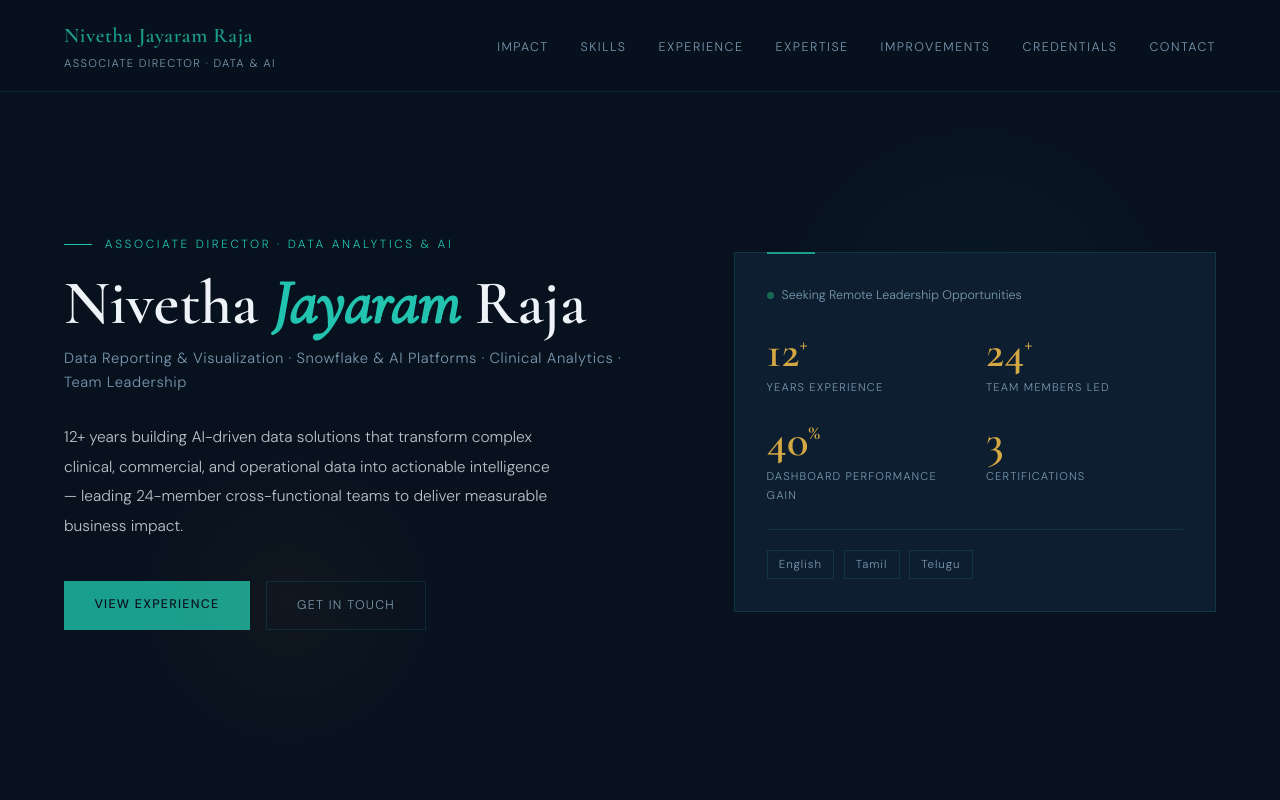
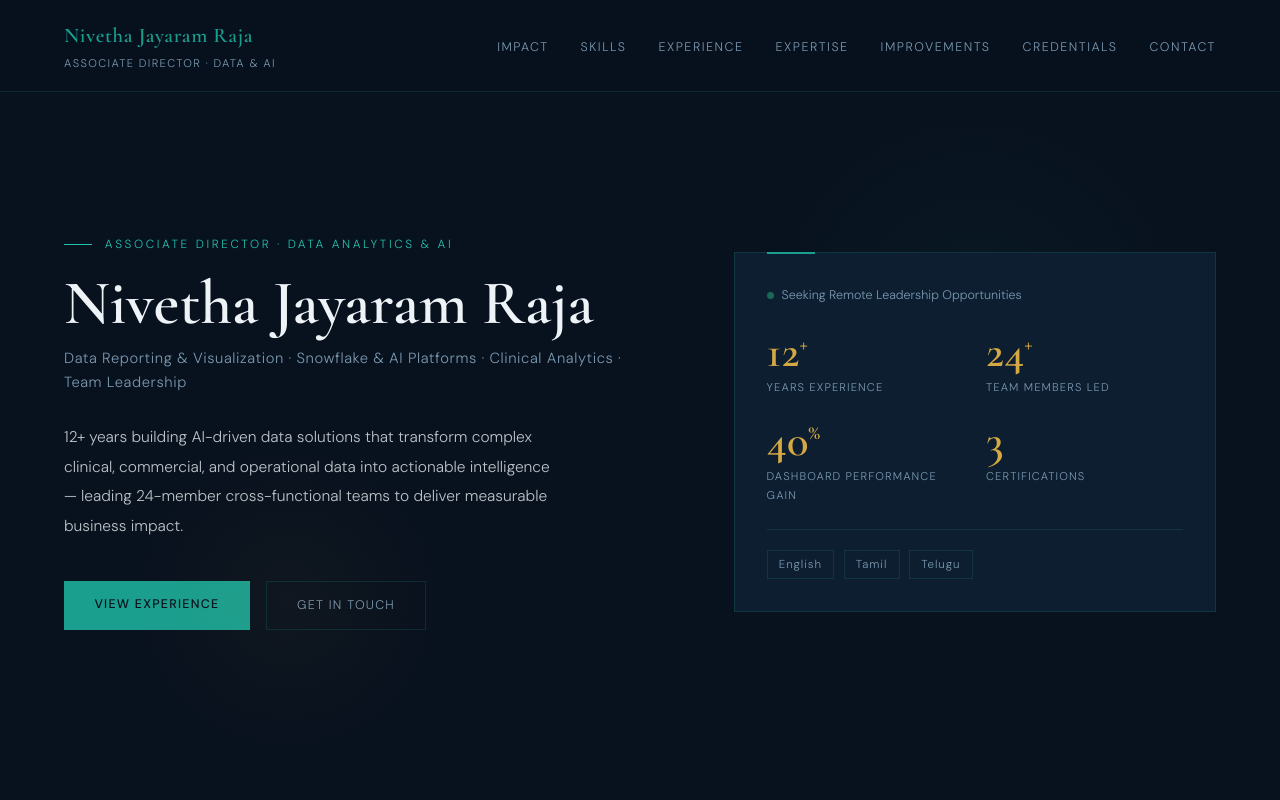
Before and after one commit to nivethaj14/data_analytics_portfolio, a plain HTML site: page index.html in a window 1280 px wide. Shown: the top 800 px of the page. Drawn offline with nearby package versions, Linux system fonts and the light colour scheme.

Commit message:
Update index.html

```diff
--- a/index.html
+++ b/index.html
@@ -215,7 +215,7 @@ footer{padding:1.8rem 4rem;border-top:1px solid var(--border);display:flex;justi
   <div class="hero-grid">
     <div>
       <div class="hero-eyebrow">Associate Director · Data Analytics &amp; AI</div>
-      <h1>Nivetha <em>Jayaram</em> Raja</h1>
+      <h1>Nivetha Jayaram Raja</h1>
       <div class="hero-title">Data Reporting &amp; Visualization · Snowflake &amp; AI Platforms · Clinical Analytics · Team Leadership</div>
       <p class="hero-desc">12+ years building AI-driven data solutions that transform complex clinical, commercial, and operational data into actionable intelligence — leading 24-member cross-functional teams to deliver measurable business impact.</p>
       <div class="btn-row">
```
